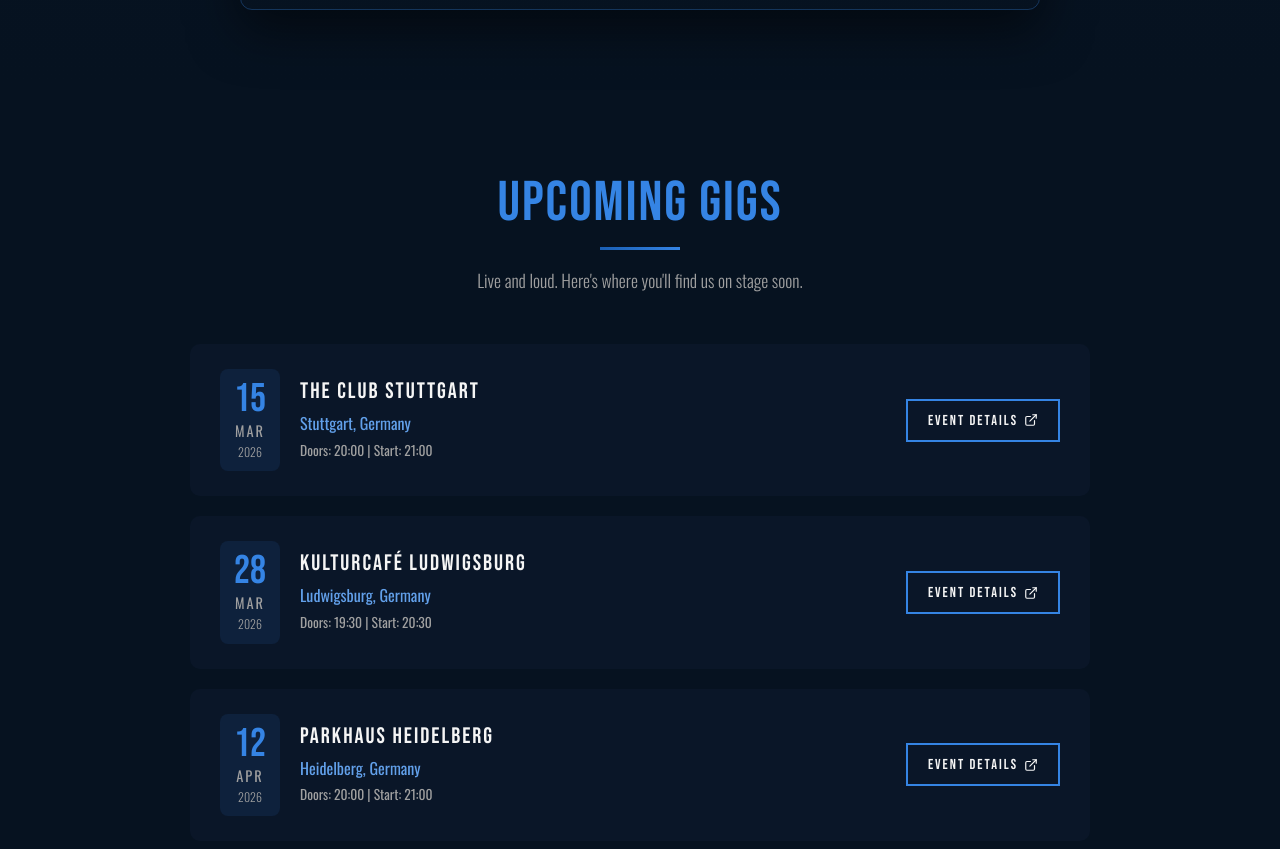
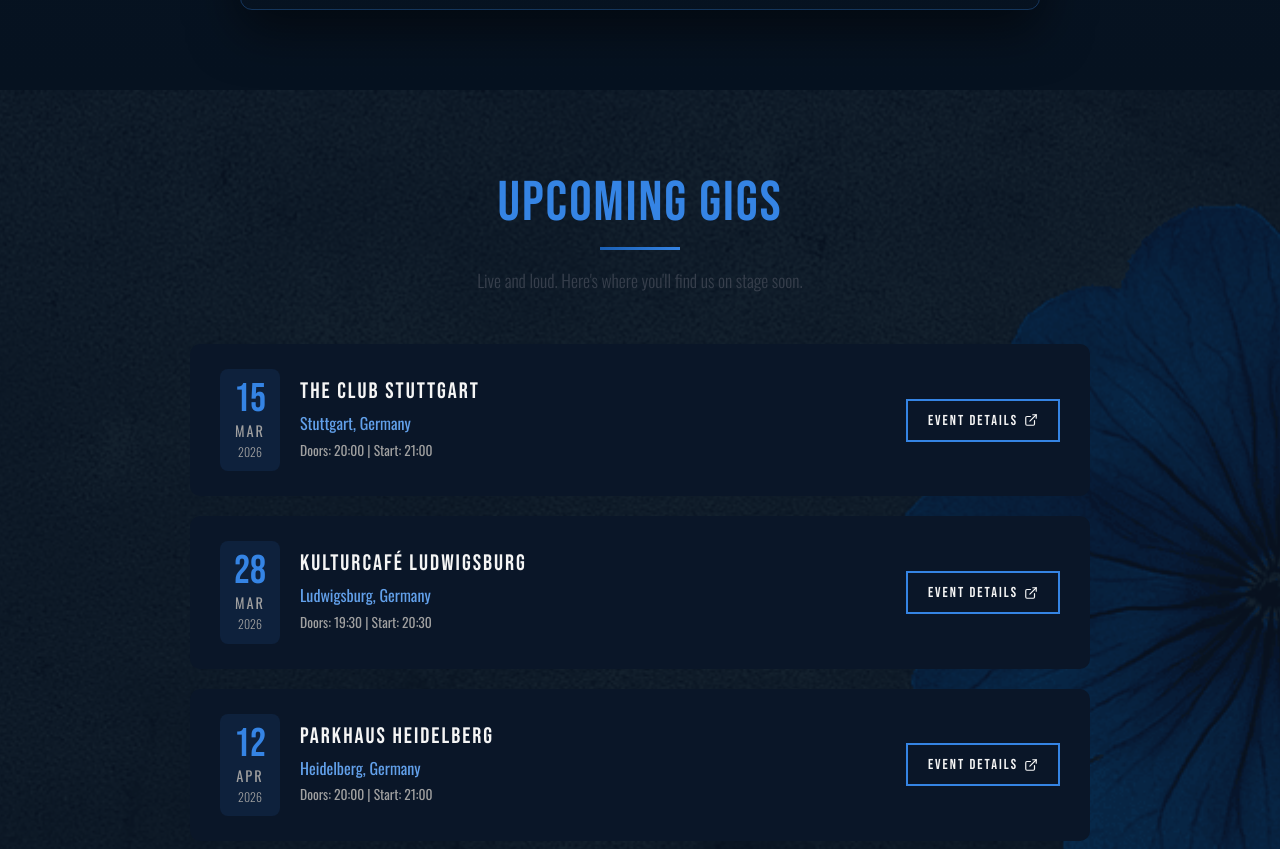
Before and after one commit to timw8890/blue_malva_website2, a plain HTML site: page index.html in a window 1280 px wide. Shown: the part 4178-5027 px from the top of the page. Drawn offline with nearby package versions, Linux system fonts and the light colour scheme; grey boxes are pictures that could not be loaded.

Commit message:
hintergrund

```diff
--- a/styles.css
+++ b/styles.css
@@ -996,7 +996,15 @@ img {
    GIGS SECTION
    ============================================ */
 .gigs {
-    background: var(--midnight-blue);
+    background: url('img/hero.png') center/cover no-repeat;
+    position: relative;
+}
+
+.gigs::before {
+    content: '';
+    position: absolute;
+    inset: 0;
+    background: rgba(10, 22, 40, 0.7);
 }
 
 .gigs-image {
```
